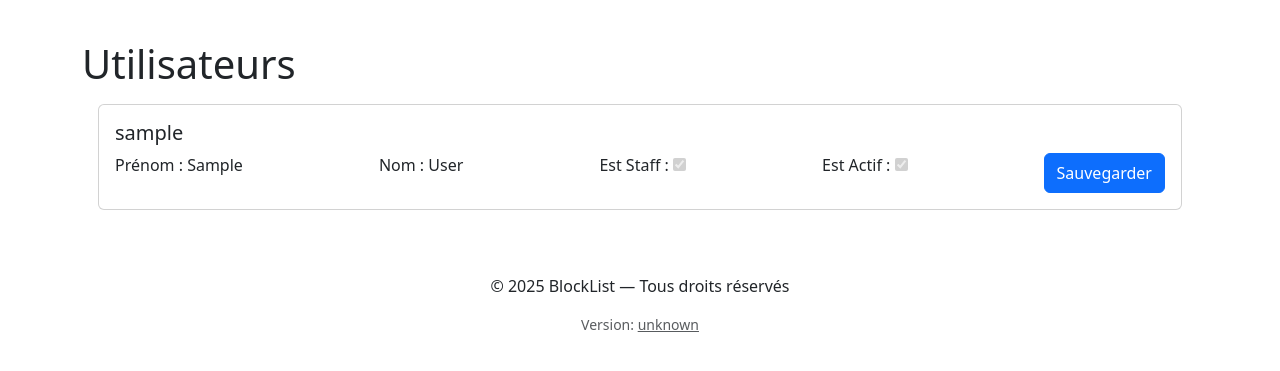
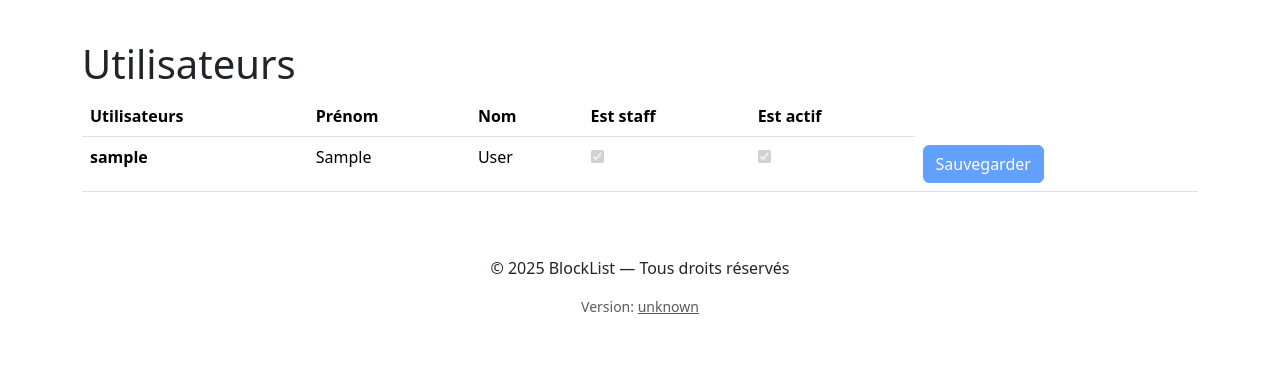
Before and after one commit to AntoineBergeron1/BlockList, a Django app: page /user/ in a window 1280 px wide. Shown: the part 56-427 px from the top of the page. Run offline with Django 5.2, Linux system fonts and the light colour scheme; the visitor is signed in with stand-in values (Sample User, id 1); data comes from the database, SQL or seed files in the repository; some libraries are stand-ins or nearby versions.

Commit message:
fix : affichage utilisateur sur page utilisateur avec table

```diff
--- a/src/deepweb/templates/deepweb/list_user.html
+++ b/src/deepweb/templates/deepweb/list_user.html
@@ -3,26 +3,31 @@
 {% block contenu %}
 
 <h1>Utilisateurs</h1>
-{% for util in utilisateurs %}
-<div class="card m-3">
-    <div class="card-body">
-        <form method="POST" novalidate action="{% url 'list_user_update' util.pk %}">
-            {% csrf_token %}
-            <h5 class="card-title">{{util.username}}</h5>
-            <div class="d-flex justify-content-between">
-                <p class="card-text">Prénom : {{util.first_name}}</p>
-                <p class="card-text">Nom : {{util.last_name}}</p>
-                <p class="card-text">
-                    Est Staff : <input type="checkbox" name="is_staff" value={{util.is_staff}} {% if util.is_staff %} checked {% endif %} {% if util.username == user.username %} readonly disabled {% endif %}>
-                </p>
-                <p class="card-text">
-                    Est Actif : <input type="checkbox" name="is_active" value={{util.is_active}} {% if util.is_active %} checked {% endif %} {% if util.username == user.username %} readonly disabled {% endif %}>
-                </p>
 
-                <button class="btn btn-primary">Sauvegarder</button>
-            </div>
-        </form>
-    </div>
-</div>
-{% endfor %}
+<table class="table">
+  <thead>
+    <tr>
+      <th scope="col">Utilisateurs</th>
+      <th scope="col">Prénom</th>
+      <th scope="col">Nom</th>
+      <th scope="col">Est staff</th>
+      <th scope="col">Est actif</th>
+    </tr>
+  </thead>
+  <tbody>
+    {% for util in utilisateurs %}
+    <form method="POST" novalidate action="{% url 'list_user_update' util.pk %}">
+        {% csrf_token %}
+    <tr>
+      <th scope="row">{{util.username}}</th>
+      <td>{{util.first_name}}</td>
+      <td>{{util.last_name}}</td>
+      <td><input type="checkbox" name="is_staff" value={{util.is_staff}} {% if util.is_staff %} checked {% endif %} {% if util.username == user.username %} readonly disabled {% endif %}></td>
+      <td><input type="checkbox" name="is_active" value={{util.is_active}} {% if util.is_active %} checked {% endif %} {% if util.username == user.username %} readonly disabled {% endif %}></td>
+      <td><button class="btn btn-primary" {% if util.username == user.username %} readonly disabled {% endif %}>Sauvegarder</button></td>
+    </tr>
+    </form>
+    {% endfor %}
+  </tbody>
+</table>
 {% endblock %}
--- a/src/deepweb/views.py
+++ b/src/deepweb/views.py
@@ -169,7 +169,7 @@ def report_ip(request, ip_address=None):
 def list_user(request):
     """Liste utilisateurs"""
     user = request.user
-    utilisateurs = User.objects.all()
+    utilisateurs = User.objects.all().order_by("username")
 
     if not request.user.is_staff:
         return render(request, "deepweb/403.html")
```
